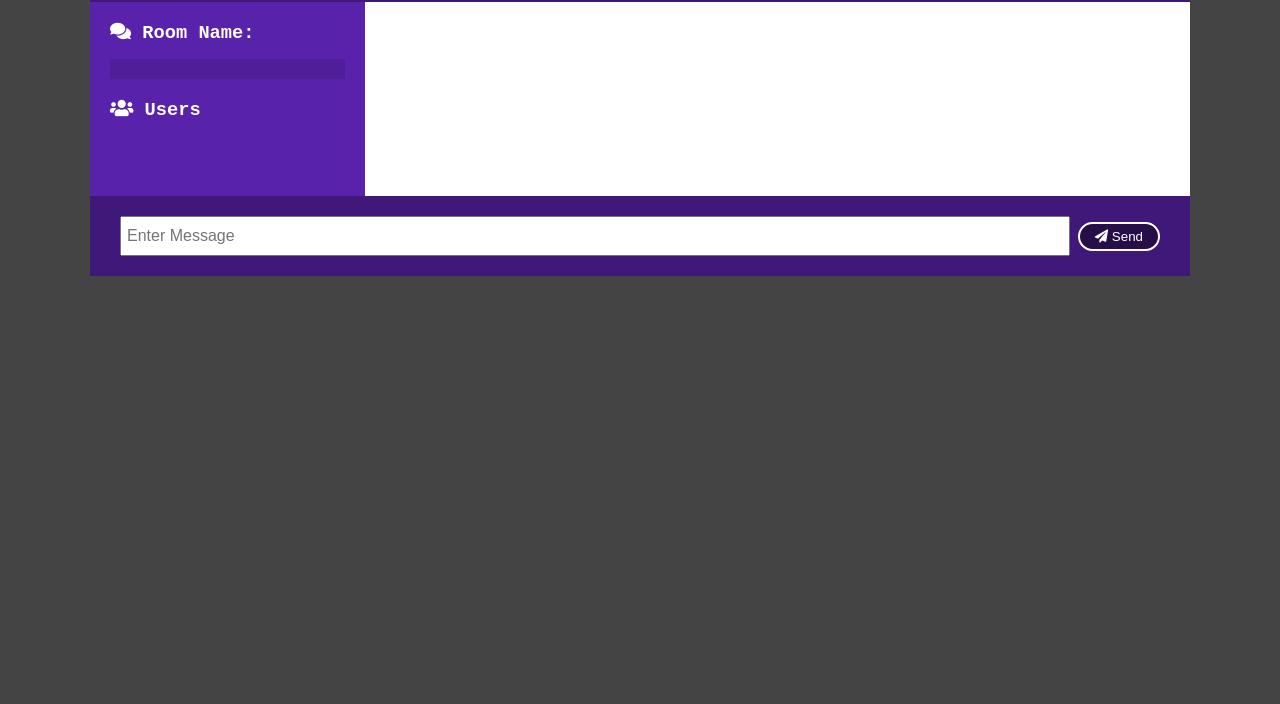
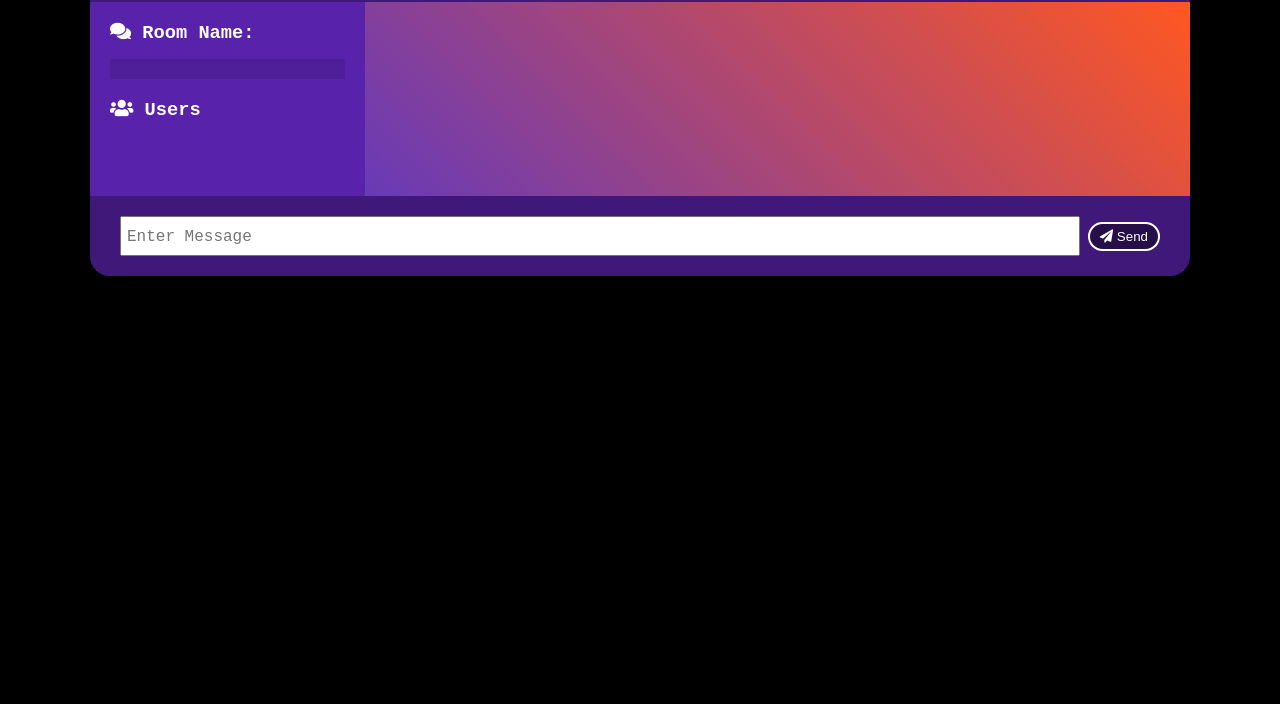
Before and after one commit to develad/ChatCord-clone, a website: page public/chat.html in a window 1280 px wide. Shown: the part 96-800 px from the top of the page. Drawn offline with nearby package versions, Linux system fonts and the light colour scheme; no server answers.

Commit message:
:rainbow: Style change

```diff
--- a/public/chat.html
+++ b/public/chat.html
@@ -25,6 +25,7 @@
         <a
           href="index.html"
           class="btn"
+          style="padding: 5px 10px"
           >Leave Room</a
         >
       </header>
@@ -68,7 +69,12 @@
             required
             autocomplete="off"
           />
-          <button class="btn"><i class="fas fa-paper-plane"></i> Send</button>
+          <button
+            class="btn"
+            style="padding: 5px 10px"
+          >
+            <i class="fas fa-paper-plane"></i> Send
+          </button>
         </form>
       </div>
     </div>
--- a/public/css/style.css
+++ b/public/css/style.css
@@ -1,10 +1,11 @@
 @import url('https://fonts.googleapis.com/css?family=Roboto&display=swap');
+@import url('https://fonts.googleapis.com/css2?family=Rubik:wght@400;900&display=swap');
 
 :root {
   --dark-color-a: #3f187a;
   --dark-color-b: hsl(264, 67%, 40%);
   --light-color: #e6e9ff;
-  --dark-color: rgb(68, 68, 68);
+  --dark-color: rgb(0, 0, 0);
   --success-color: #5cb85c;
   --error-color: #d9534f;
 }
@@ -16,11 +17,25 @@
 }
 
 body {
-  font-family: 'Roboto', sans-serif;
-  font-family: monospace;
+  font-family: 'Roboto', 'Rubik', sans-serif;
+  font-family: monospace, 'Rubik', sans-serif;
   font-size: 16px;
   background: var(--dark-color);
   margin: 20px;
+}
+
+::-webkit-scrollbar {
+  width: 0.5rem;
+}
+
+::-webkit-scrollbar-thumb {
+  background: #aaa;
+  border-radius: 99vmax;
+  border: 2px solid #111;
+}
+
+::-webkit-scrollbar-track {
+  background: #111;
 }
 
 ul {
@@ -53,9 +68,9 @@ a {
 
 .chat-container {
   max-width: 1100px;
-  background: #fff;
   margin: 30px auto;
   overflow: hidden;
+  border-radius: 20px;
 }
 
 .chat-header {
@@ -100,6 +115,7 @@ a {
   padding: 30px;
   max-height: 500px;
   overflow-y: scroll;
+  background: linear-gradient(45deg, #673ab7, #ff5722);
 }
 
 .chat-messages .message {
@@ -137,6 +153,10 @@ a {
   padding: 5px;
   height: 40px;
   flex: 1;
+}
+
+.chat-form-container input[type='text']::placeholder {
+  font-family: monospace, 'Rubik', sans-serif;
 }
 
 /* Join Page */
```
Also changed, not shown: public/index.html (+1 -0 lines).
